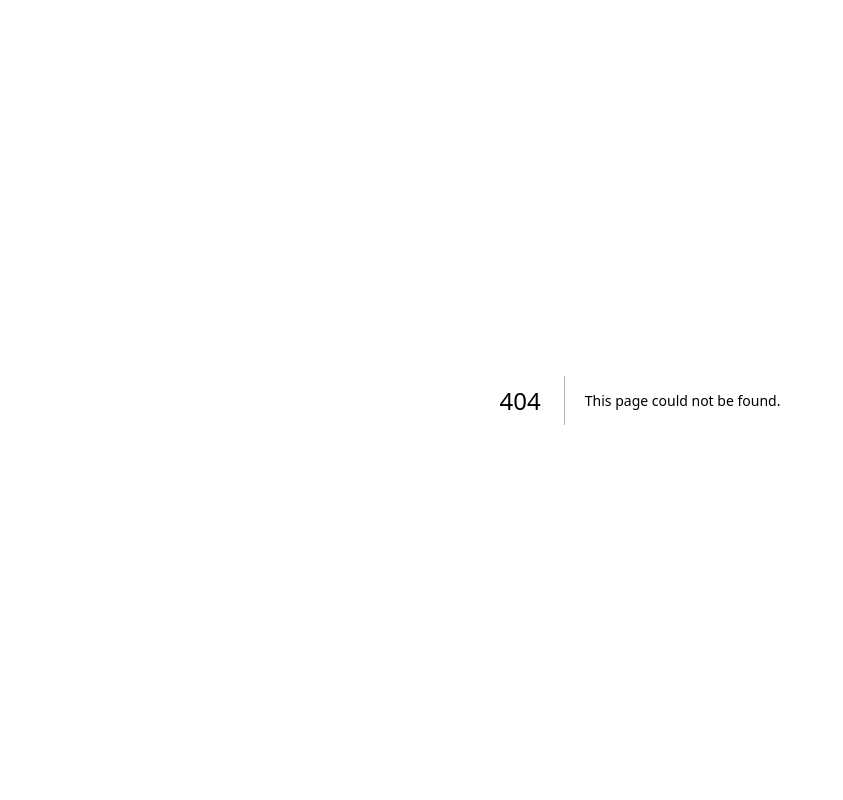
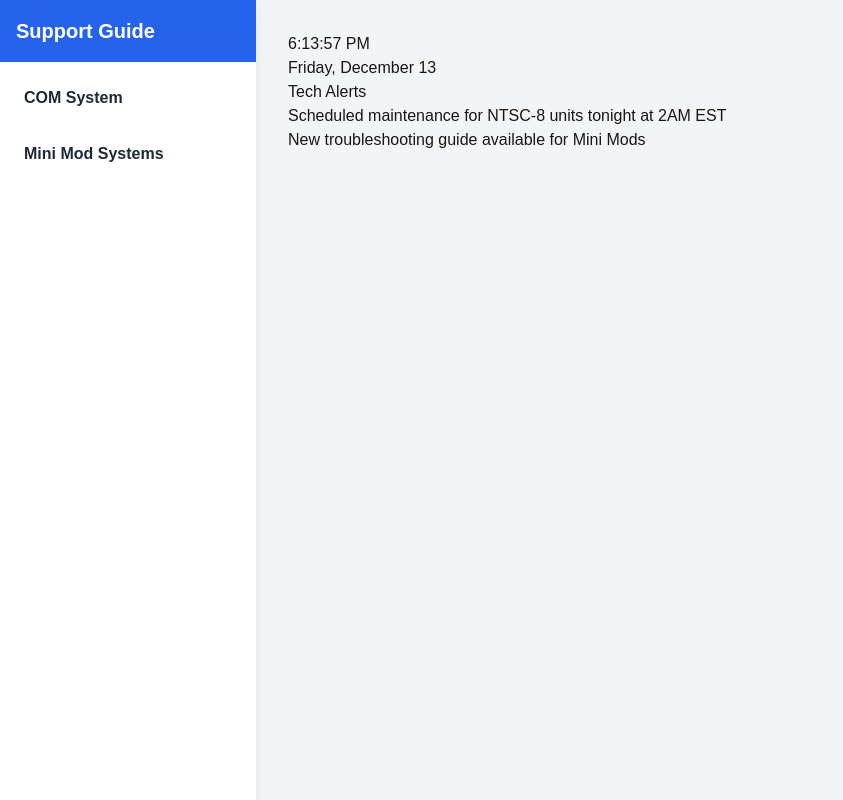
Before and after one commit to vays115/TV-Support-Page, a Next.js app: page /main in a window 1280 px wide. Before the commit this address had no page. Shown: the whole page, without its empty margins (0-843 px from the left). Built offline with nearby package versions, Linux system fonts and the light colour scheme.

Commit message:
add dashboard, add main route

```diff
--- a/package.json
+++ b/package.json
@@ -12,7 +12,8 @@
     "lucide-react": "^0.468.0",
     "next": "15.1.0",
     "react": "^19.0.0",
-    "react-dom": "^19.0.0"
+    "react-dom": "^19.0.0",
+    "react-router-dom": "^7.0.2"
   },
   "devDependencies": {
     "@eslint/eslintrc": "^3",
--- /dev/null
+++ b/src/app/main/page.module.css
@@ -0,0 +1,21 @@
+.container {
+    min-height: 100vh;
+  }
+
+  .content {
+    display: flex;
+    justify-content: center;
+    max-width: 80rem;
+    margin: 0 auto;
+  }
+
+  .mainArea {
+    flex: 1;
+  }
+
+  .dashboard {
+    width: 24rem;
+    background: white;
+    box-shadow: 0 4px 6px rgba(0, 0, 0, 0.1);
+    padding: 1.5rem;
+  }
--- /dev/null
+++ b/src/app/main/page.tsx
@@ -0,0 +1,8 @@
+'use client';
+
+import SupportPage from '@/components/SupportPage/SupportPage';
+import DashboardInfo from '@/components/DashboardInfo/DashboardInfo';
+
+export default function MainPage() {
+  return <SupportPage dashboardContent={<DashboardInfo />} />;
+}
--- /dev/null
+++ b/src/components/DashboardInfo/DashboardInfo.tsx
@@ -0,0 +1,63 @@
+'use client';
+
+import { useState, useEffect } from 'react';
+
+interface Alert {
+  id: string;
+  message: string;
+  priority: 'high' | 'medium' | 'low';
+}
+
+const mockAlerts: Alert[] = [
+  {
+    id: '1',
+    message: 'Scheduled maintenance for NTSC-8 units tonight at 2AM EST',
+    priority: 'high'
+  },
+  {
+    id: '2',
+    message: 'New troubleshooting guide available for Mini Mods',
+    priority: 'low'
+  }
+];
+
+const DashboardInfo = () => {
+  const [time, setTime] = useState(new Date());
+
+  useEffect(() => {
+    const timer = setInterval(() => setTime(new Date()), 1000);
+    return () => clearInterval(timer);
+  }, []);
+
+  return (
+    <div className="space-y-8">
+      <div className="text-center">
+        <p className="text-3xl font-bold text-gray-800">
+          {time.toLocaleTimeString()}
+        </p>
+        <p className="text-gray-500">
+          {time.toLocaleDateString(undefined, { weekday: 'long', month: 'long', day: 'numeric' })}
+        </p>
+      </div>
+
+      <div className="space-y-4">
+        <h2 className="text-xl font-semibold text-gray-900">Tech Alerts</h2>
+        {mockAlerts.map(alert => (
+          <div
+            key={alert.id}
+            className={`p-4 rounded-lg border ${
+              alert.priority === 'high' ? 'bg-red-50 border-red-200' :
+              alert.priority === 'medium' ? 'bg-yellow-50 border-yellow-200' :
+              'bg-blue-50 border-blue-200'
+            }`}
+          >
+            <p className="text-gray-800">{alert.message}</p>
+            <p className="text-sm text-gray-500 mt-1">{alert.timestamp}</p>
+          </div>
+        ))}
+      </div>
+    </div>
+  );
+}
+
+export default DashboardInfo;
--- a/src/components/SupportPage/SupportPage.tsx
+++ b/src/components/SupportPage/SupportPage.tsx
@@ -30,7 +30,11 @@ function getEquipmentData(
     return data[selectedSystem][selectedEquipment];
 }
 
-const SupportPage: React.FC = () => {
+interface SupportPageProps {
+    dashboardContent?: React.ReactNode;
+  }
+
+const SupportPage: React.FC<SupportPageProps> = ({ dashboardContent }) => {
     const [selectedSystem, setSelectedSystem] = useState<string | null>(null);
     const [selectedEquipment, setSelectedEquipment] = useState<string | null>(null);
     const [currentStep, setCurrentStep] = useState<number>(0);
@@ -201,8 +205,12 @@ const SupportPage: React.FC = () => {
                       )}
                   </div>
               ) : (
-                  <div className="support-page__empty-state">
-                      Select a system and equipment type to begin troubleshooting
+
+
+
+
+                  <div className="flex justify-center items-center h-full p-8">
+                      {dashboardContent}
                   </div>
               )}
           </main>
```
Also changed, not shown: src/app/page.tsx (+2 -6 lines), 1 other file (tests, documents, lock files or other folders).
